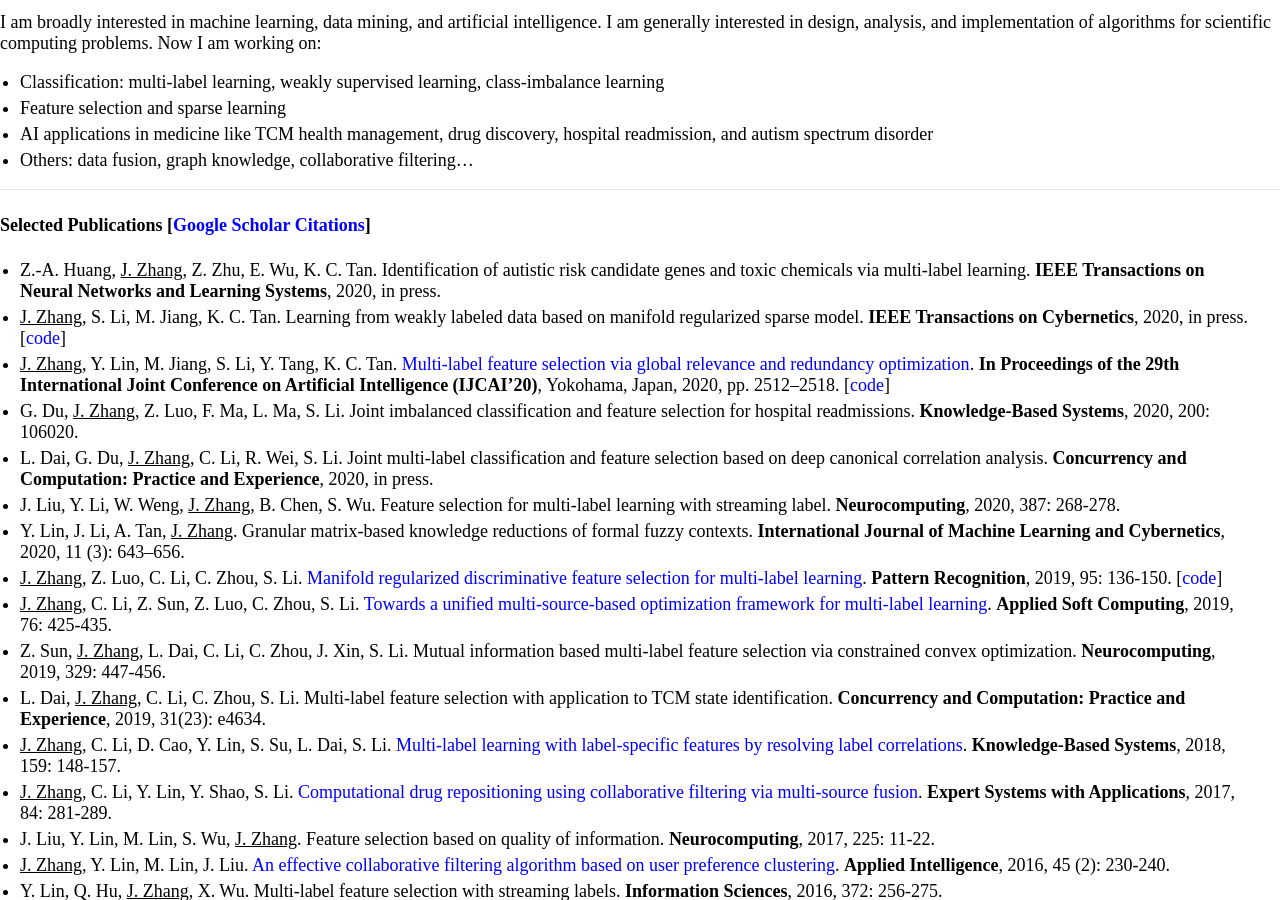
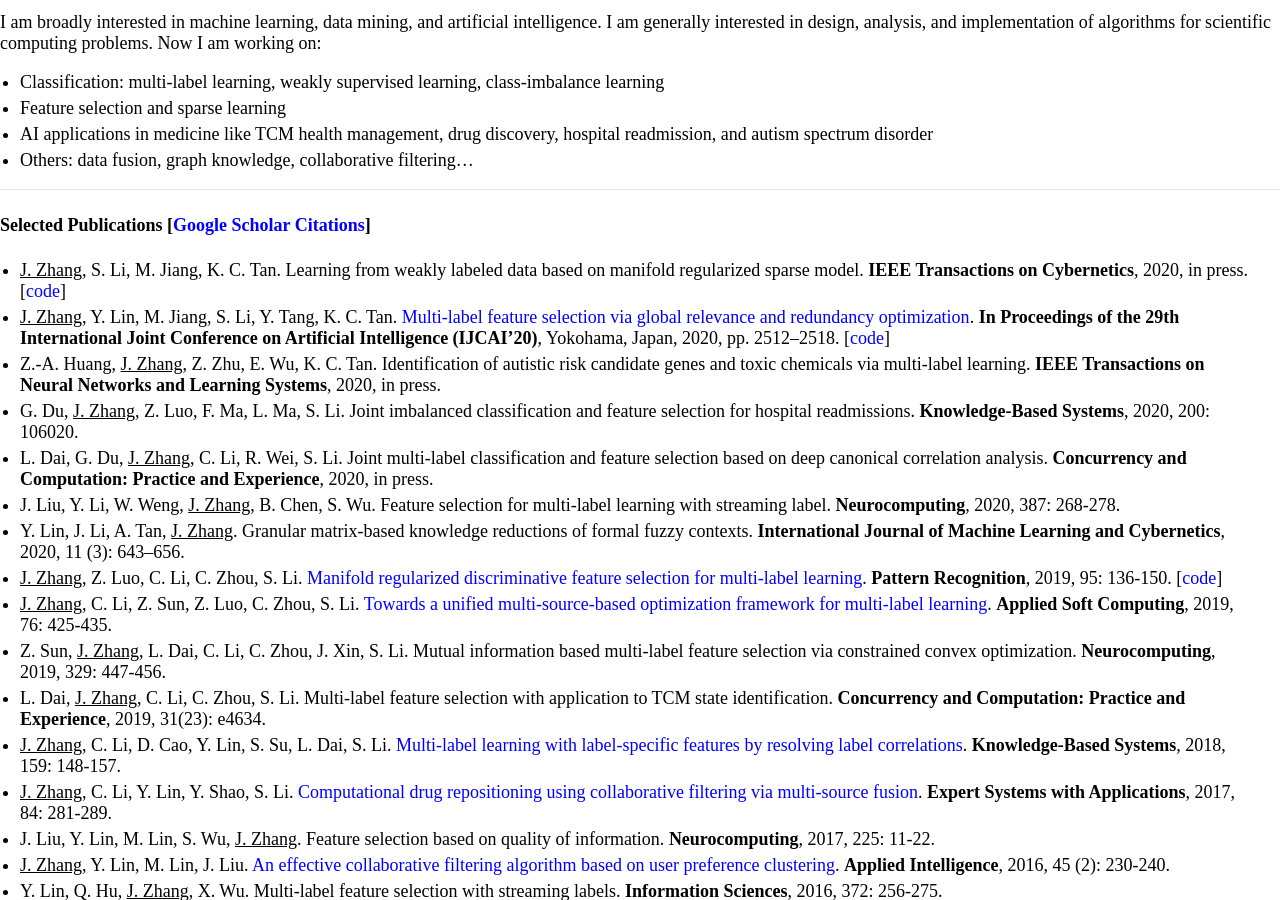
Before and after one commit to jiazhang-ml/jiazhang-ml.github.io, a Jekyll site: the page built from index.md, in a window 1280 px wide and 900 px high, scrolled down 326 px. Built offline with Jekyll 4.4.1, drawn with Linux system fonts in a browser that asks for light colours.

```diff
--- a/index.md
+++ b/index.md
@@ -25,9 +25,9 @@ I am broadly interested in machine learning, data mining, and artificial intelli
 ---
 
 #### Selected Publications [[Google Scholar Citations](https://scholar.google.com/citations?user=yBaTk-gAAAAJ&hl=en)]
-* Z.-A. Huang, <u>J. Zhang</u>, Z. Zhu, E. Wu, K. C. Tan. Identification of autistic risk candidate genes and toxic chemicals via multi-label learning. **IEEE Transactions on Neural Networks and Learning Systems**, 2020, in press.
 * <u>J. Zhang</u>, S. Li, M. Jiang, K. C. Tan. Learning from weakly labeled data based on manifold regularized sparse model. **IEEE Transactions on Cybernetics**, 2020, in press. [[code](MSWL-master.zip)]
 * <u>J. Zhang</u>, Y. Lin, M. Jiang, S. Li, Y. Tang, K. C. Tan. [Multi-label feature selection via global relevance and redundancy optimization](0348.pdf). **In Proceedings of the 29th International Joint Conference on Artificial Intelligence (IJCAI’20)**, Yokohama, Japan, 2020, pp. 2512–2518. [[code](GRRO-master.zip)]
+* Z.-A. Huang, <u>J. Zhang</u>, Z. Zhu, E. Wu, K. C. Tan. Identification of autistic risk candidate genes and toxic chemicals via multi-label learning. **IEEE Transactions on Neural Networks and Learning Systems**, 2020, in press.
 * G. Du, <u>J. Zhang</u>, Z. Luo, F. Ma, L. Ma, S. Li. Joint imbalanced classification and feature selection for hospital readmissions. **Knowledge-Based Systems**, 2020, 200: 106020.
 * L. Dai, G. Du, <u>J. Zhang</u>, C. Li, R. Wei, S. Li. Joint multi-label classification and feature selection based on deep canonical correlation analysis. **Concurrency and Computation: Practice and Experience**, 2020, in press.
 * J. Liu, Y. Li, W. Weng, <u>J. Zhang</u>, B. Chen, S. Wu. Feature selection for multi-label learning with streaming label. **Neurocomputing**, 2020, 387: 268-278.
```
